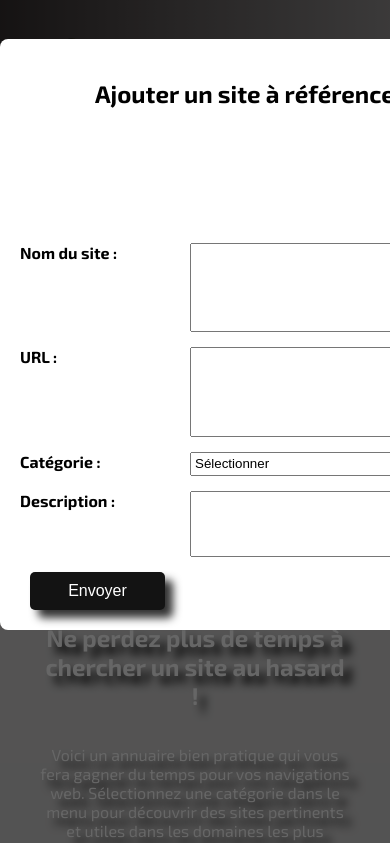
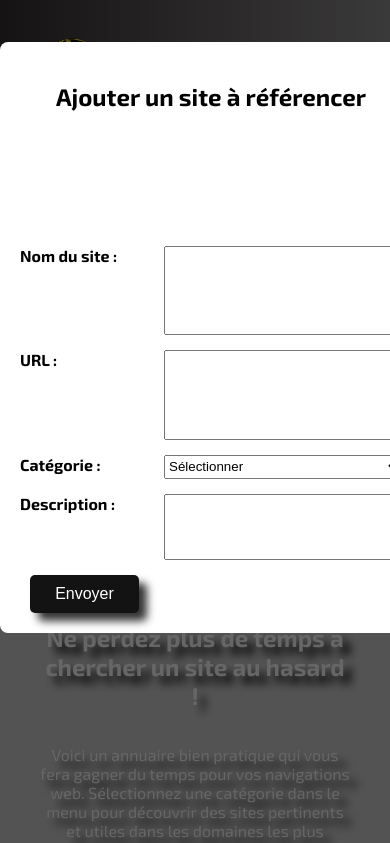
Before and after one commit to gitubrelou/Nouveau-Projet-ECF, a plain HTML site: page DossierHtml/MonSiteAccueil.html in a window 390 px wide. Both pictures are taken after a click on the button "Référencer mon site". Shown: the top 843 px of the page. Drawn offline with Linux system fonts and the light colour scheme.

Commit message:
Thirdbackup

```diff
--- a/DossierCss/Formulaire.css
+++ b/DossierCss/Formulaire.css
@@ -72,3 +72,13 @@ label {
   font-size: 22px;
   cursor: pointer;
 }
+
+/* Responsive : styles pour écran <= 780px */
+@media (max-width: 780px) {
+  .modal{
+    width: 50vh;
+  }
+  .modal-content {
+    width: 50vh;
+  }
+}
```
